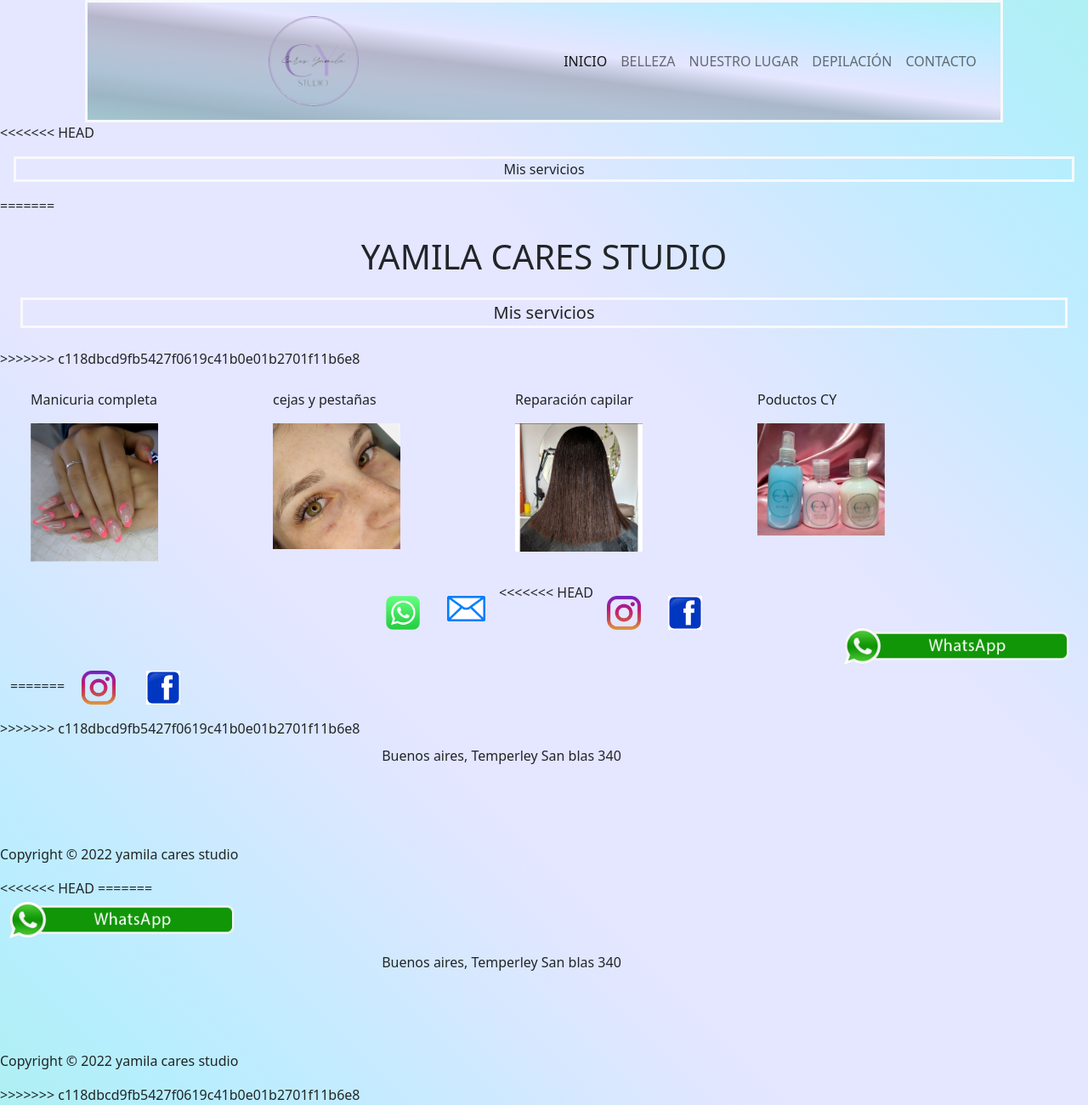
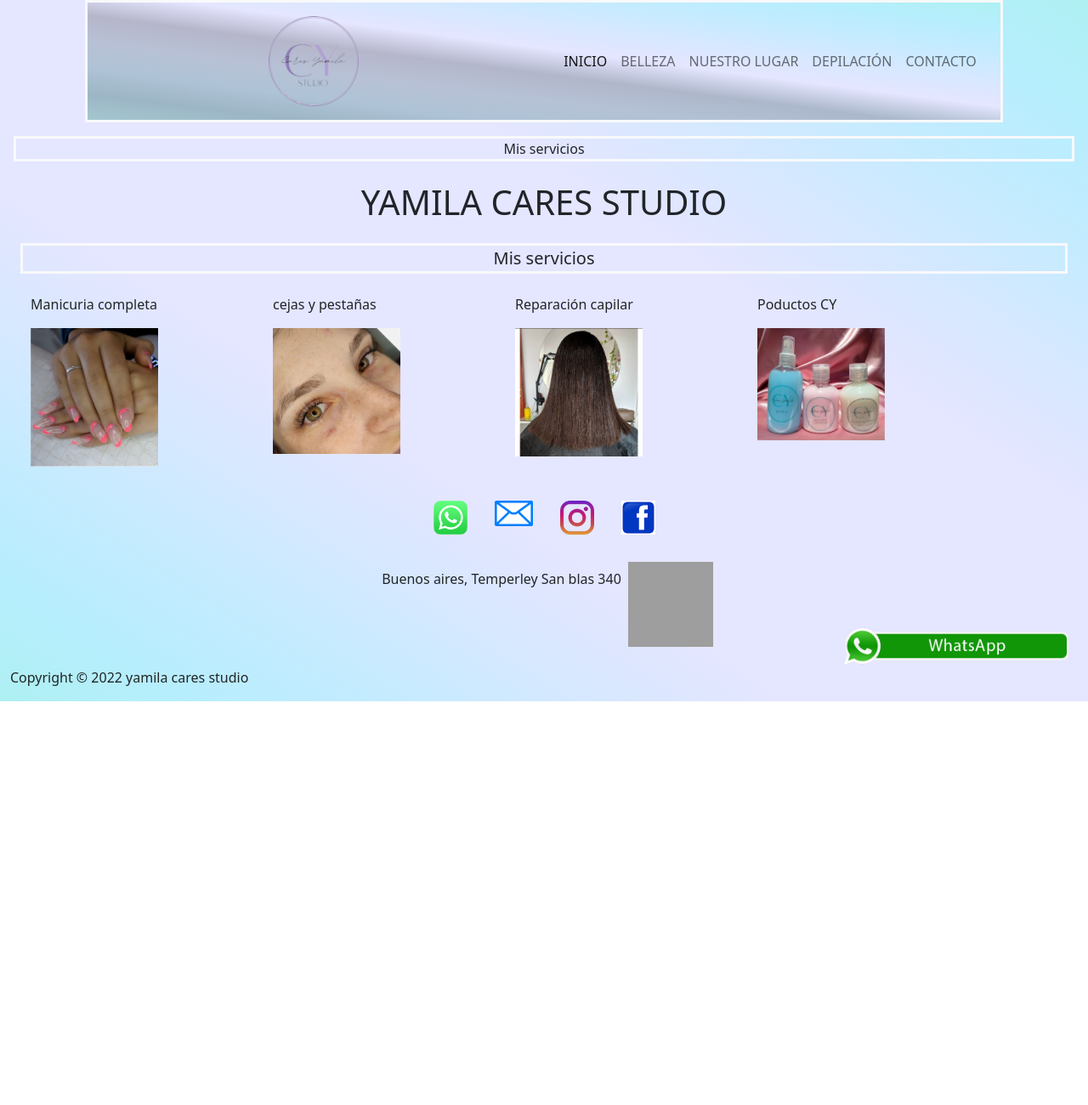
Before and after one commit to malenarost/PreEntrega2-MalenaRost, a website: page paginas/belleza.html in a window 1280 px wide. Shown: the whole page at 85% size. After the commit the page ends 825 px from the top, so only its background shows below. Drawn offline with nearby package versions, Linux system fonts and the light colour scheme; grey boxes are pictures that could not be loaded; a web font is replaced by a local one.

Commit message:
grabo correcion final

```diff
--- a/paginas/belleza.html
+++ b/paginas/belleza.html
@@ -58,14 +58,14 @@
    <div>
 
 
-<<<<<<< HEAD
+
 
      <p class= "m-3 border border-light border-3 text-center">Mis servicios </p>
-=======
+
     <h1 class="text-center m-4">YAMILA CARES STUDIO </h1>
 
      <p class="lead m-4 border border-light border-3 text-center">Mis servicios </p>
->>>>>>> c118dbcd9fb5427f0619c41b0e01b2701f11b6e8
+
 
 
   </div>
@@ -110,9 +110,11 @@
 
       <a href="https://api.whatsapp.com/message/ODFXSXVV4M7WF1?autoload=1&app_absent=0" target="_blank"><img src="../imagenes/whats app.webp" class="whatsapp2 m-3 img-fluid" width="40rem" alt="logo de whats app"></a>
       <a href="https://l.instagram.com/?u=https%3A%2F%2Flinktr.ee%2Fcy.studio&e=ATPN2HF3bJ_fnsyGJLoFrWSjxkZ7B_3QL7-EQxIwgWzpSk9RgojVE2rVmlgaayDTLS8HeBaf4qrlhofE053ashddod5ahDd3YGLwQw&s=1" target="_blank"><img src="../imagenes/mail 2.png" class="mail m-3 img-fluid"  width="45rem" alt="foto de un mail"></a>
-<<<<<<< HEAD
       <a href="https://www.instagram.com/cy.studio.ok/" target="_blank"><img src="../imagenes/instagram real.png" class="instagram m-3 img-fluid" width="40rem" alt="logo de instagram"></a>
-      <a href="https://www.facebook.com/YamyCares" target="_blank"><img src="../imagenes/facebook.png" width="40rem" class="facebook m-3 img-fluid"  alt="logo de facebook"></a>
+      <a href="https://www.facebook.com/YamyCares" target="_blank"><img src="../imagenes/facebook.png" width="40rem" class="facebook m-3 img-fluid"  alt=""></a>
+
+
+
 
 
     </div>
@@ -125,42 +127,19 @@
 
      </div>
 
-=======
-      <a href="https://www.instagram.com/cy.studio.ok/" target="_blank"><img src="../imagenes/instagram real.png" class="instagram m-3 img-fluid" width="40rem" alt=""></a>
-      <a href="https://www.facebook.com/YamyCares" target="_blank"><img src="../imagenes/facebook.png" width="40rem" class="facebook m-3 img-fluid"  alt=""></a>
-
-
-    </div>
->>>>>>> c118dbcd9fb5427f0619c41b0e01b2701f11b6e8
-
-      <div class="ubicación d-flex justify-content-center">
-        <p class="m-2">Buenos aires, Temperley San blas 340</p>
-       <iframe src="https://www.google.com/maps/embed?pb=!1m18!1m12!1m3!1d3276.911319782624!2d-58.42144779231883!3d-34.78300772122103!2m3!1f0!2f0!3f0!3m2!1i1024!2i768!4f13.1!3m3!1m2!1s0x95bcd255db27432f%3A0xab036ce9fdc48ad6!2sSan%20Blas%20340%2C%20Temperley%2C%20Provincia%20de%20Buenos%20Aires!5e0!3m2!1ses-419!2sar!4v1661526611391!5m2!1ses-419!2sar" width="100" class="mapa mb-4" height="100" style="border:0;" allowfullscreen="" loading="lazy" referrerpolicy="no-referrer-when-downgrade"></iframe>
-      </div>
-    <p>Copyright © 2022 yamila cares studio</p>
-
-  </footer>
-
-
-<<<<<<< HEAD
-=======
-
-      <div>
-        <a href="https://api.whatsapp.com/message/ODFXSXVV4M7WF1?autoload=1&app_absent=0" target="_blank"> <img src="../imagenes/whats app ultimo.png" alt="logo de whatsapp" cwidth="18%" height="55vh" class="whatsapp animate__animated animate__zoomIn animate__infinite animate__slower	3s">
-         </a>
-      </div>
-
 
       <div class="ubicación d-flex justify-content-center">
        <p class="m-2">Buenos aires, Temperley San blas 340</p>
        <iframe src="https://www.google.com/maps/embed?pb=!1m18!1m12!1m3!1d3276.911319782624!2d-58.42144779231883!3d-34.78300772122103!2m3!1f0!2f0!3f0!3m2!1i1024!2i768!4f13.1!3m3!1m2!1s0x95bcd255db27432f%3A0xab036ce9fdc48ad6!2sSan%20Blas%20340%2C%20Temperley%2C%20Provincia%20de%20Buenos%20Aires!5e0!3m2!1ses-419!2sar!4v1661526611391!5m2!1ses-419!2sar" width="100" class="mapa mb-4" height="100" style="border:0;" allowfullscreen="" loading="lazy" referrerpolicy="no-referrer-when-downgrade"></iframe>
-      </div>
+     </div>
 
      <p>Copyright © 2022 yamila cares studio</p>
-   </footer>
+  </footer>
 
 
->>>>>>> c118dbcd9fb5427f0619c41b0e01b2701f11b6e8
+
+
+
     <script src="https://cdn.jsdelivr.net/npm/bootstrap@5.0.2/dist/js/bootstrap.bundle.min.js" integrity="sha384-MrcW6ZMFYlzcLA8Nl+NtUVF0sA7MsXsP1UyJoMp4YLEuNSfAP+JcXn/tWtIaxVXM" crossorigin="anonymous"></script>
 </body>
 </html>
```
Also changed, not shown: paginas/contacto.html (+1 -5 lines), paginas/depilacion.html (+0 -6 lines), paginas/index.html (+0 -1 lines), paginas/nuestro lugar.html (+5 -16 lines).
